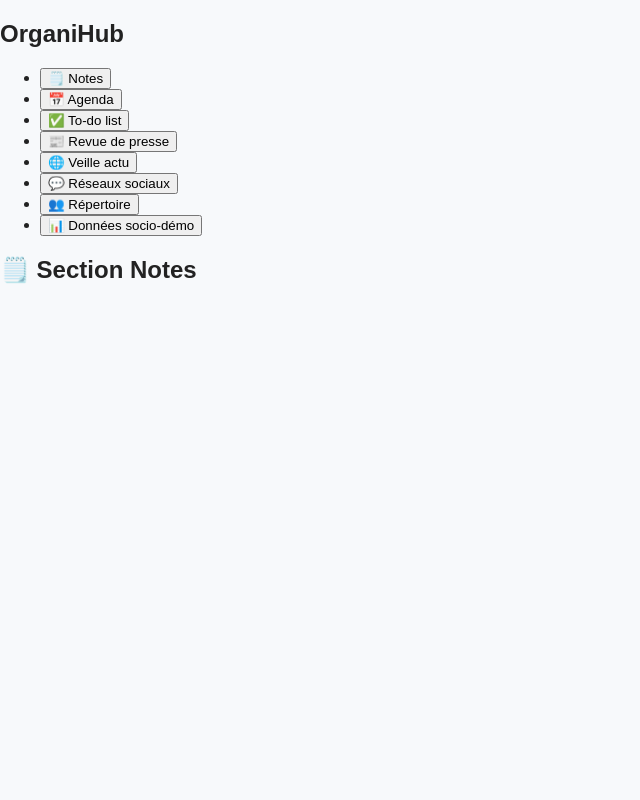
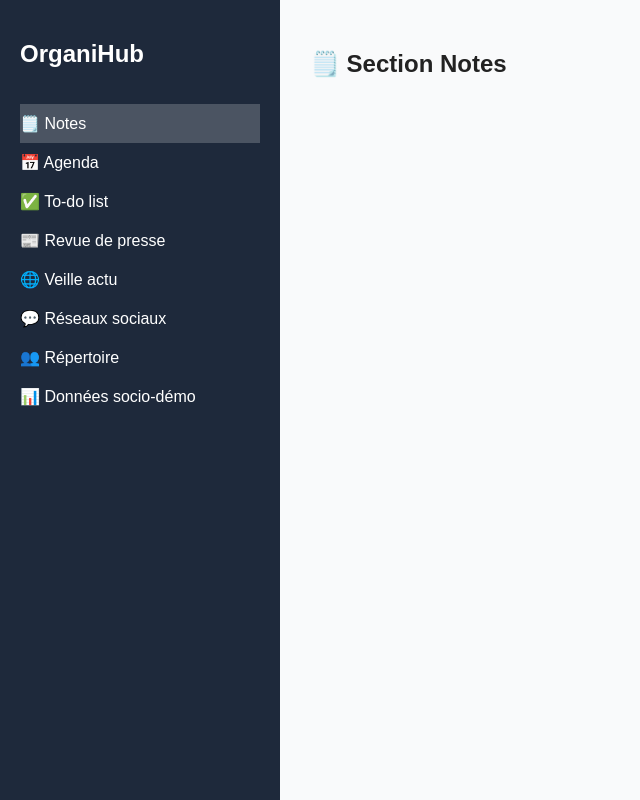
Before and after one commit to remiheinze-sketch/site, a React (Vite) app: page / in a window 1280 px wide. Shown: the whole page, without its empty margins (0-640 px from the left). Built offline with nearby package versions, Linux system fonts and the light colour scheme.

Commit message:
Update style.css

```diff
--- a/src/style.css
+++ b/src/style.css
@@ -16,3 +16,52 @@ body {
   border-radius: 10px;
   box-shadow: 0 4px 8px rgba(0,0,0,0.1);
 }
+.app-layout {
+  display: flex;
+  height: 100vh;
+}
+
+.sidebar {
+  width: 240px;
+  background-color: #1e293b;
+  color: white;
+  display: flex;
+  flex-direction: column;
+  padding: 20px;
+}
+
+.sidebar__title {
+  font-size: 1.5rem;
+  margin-bottom: 20px;
+}
+
+.sidebar__list {
+  list-style: none;
+  padding: 0;
+}
+
+.sidebar__btn {
+  width: 100%;
+  background: none;
+  border: none;
+  color: white;
+  text-align: left;
+  padding: 10px 0;
+  cursor: pointer;
+  font-size: 1rem;
+  transition: background 0.2s;
+}
+
+.sidebar__btn:hover {
+  background: rgba(255, 255, 255, 0.1);
+}
+
+.sidebar__btn.active {
+  background: rgba(255, 255, 255, 0.2);
+}
+
+.main-content {
+  flex-grow: 1;
+  padding: 30px;
+  background-color: #f9fafb;
+}
```
